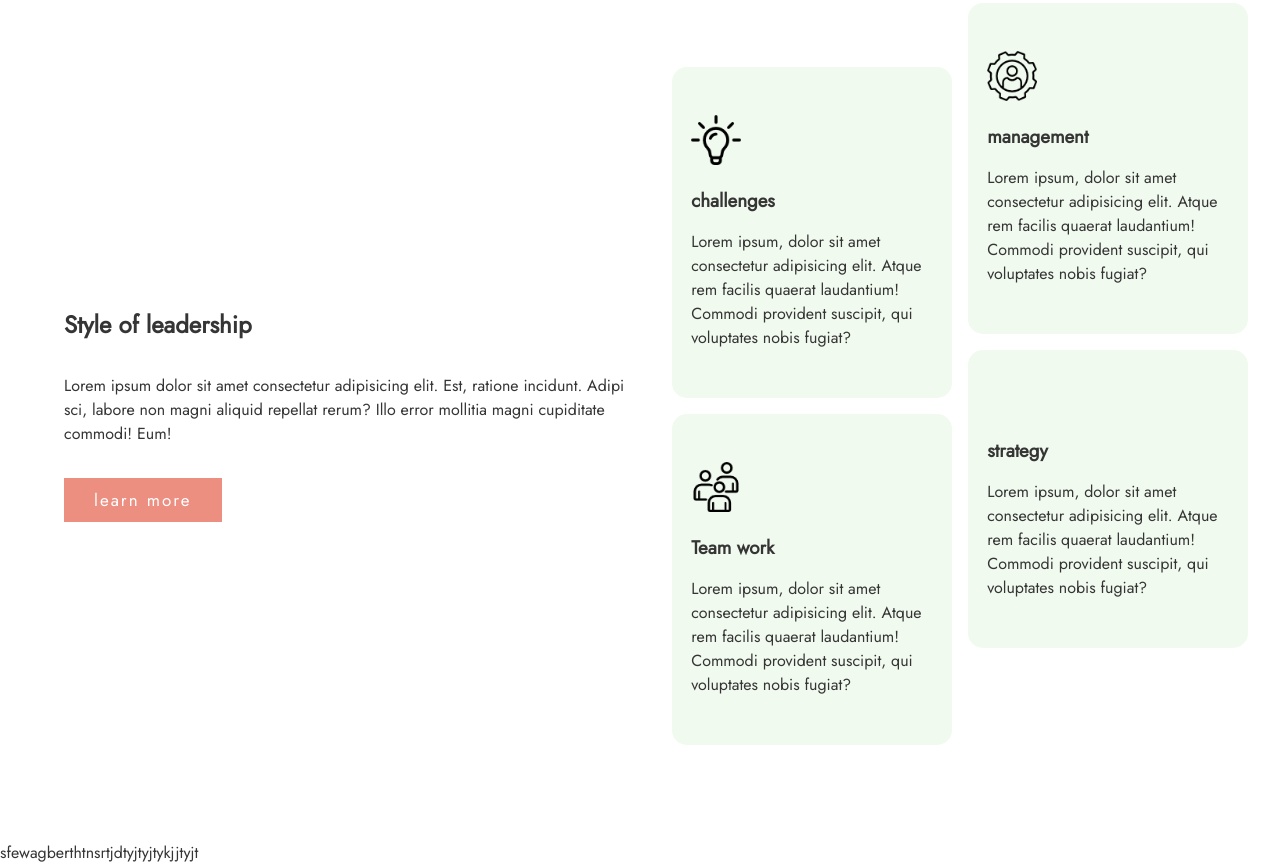
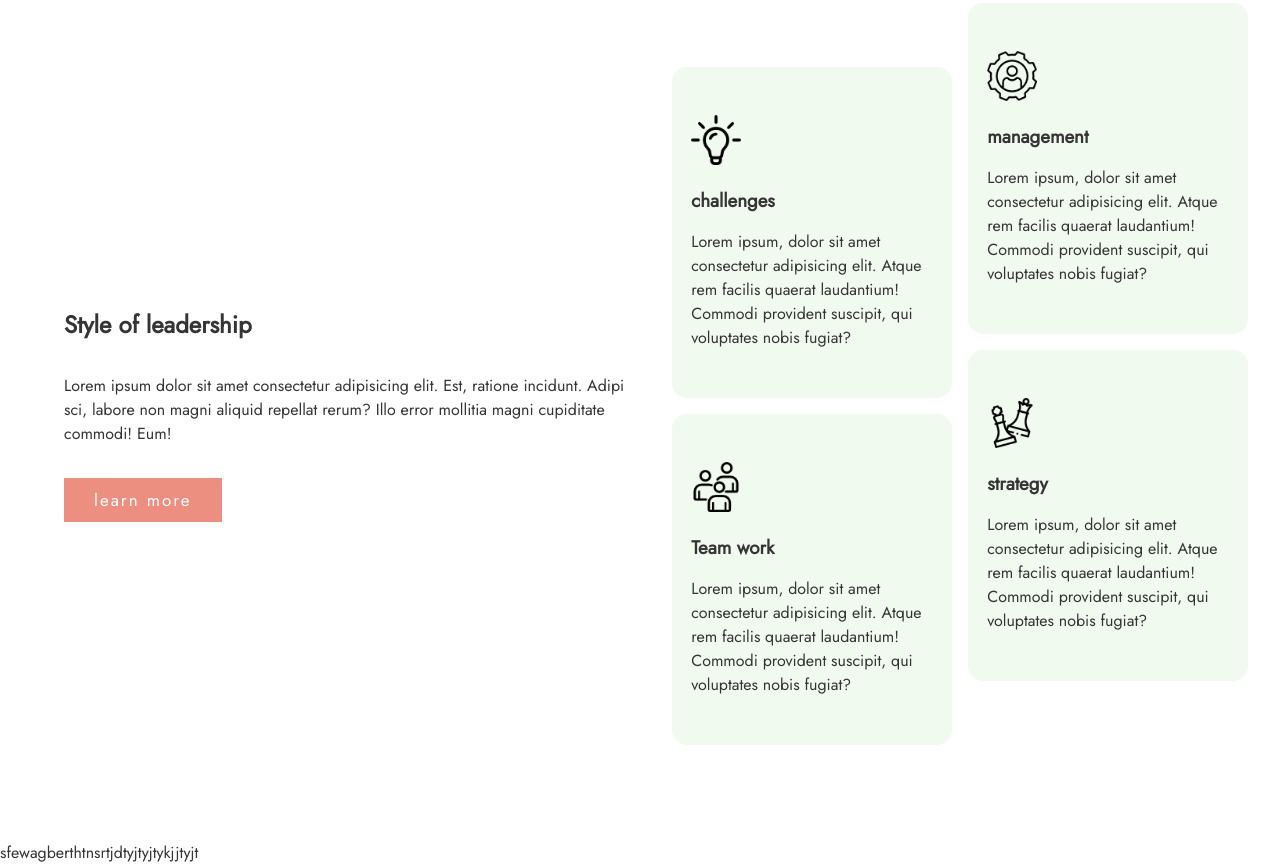
Before and after one commit to spoonhead0212/leaders-landing-page, a plain HTML site: page index.html in a window 1280 px wide. Shown: the part 643-1507 px from the top of the page. Drawn offline with Linux system fonts and the light colour scheme; the site is published under a folder, as on GitHub Pages, so addresses that start at the root find nothing.

Commit message:
images adjustment made

```diff
--- a/index.html
+++ b/index.html
@@ -71,7 +71,7 @@
                     <p>Lorem ipsum, dolor sit amet consectetur adipisicing elit. Atque rem facilis quaerat laudantium! Commodi provident suscipit, qui voluptates nobis fugiat?</p>
                  </div>
                  <div class="narrate-child2_grandchild">
-                    <img src="/images/checkmate.png" alt="" width="50">
+                    <img src="images/checkmate.png" alt="" width="50">
                     <h3>strategy</h3>
                     <p>Lorem ipsum, dolor sit amet consectetur adipisicing elit. Atque rem facilis quaerat laudantium! Commodi provident suscipit, qui voluptates nobis fugiat?</p>
                  </div>
```
